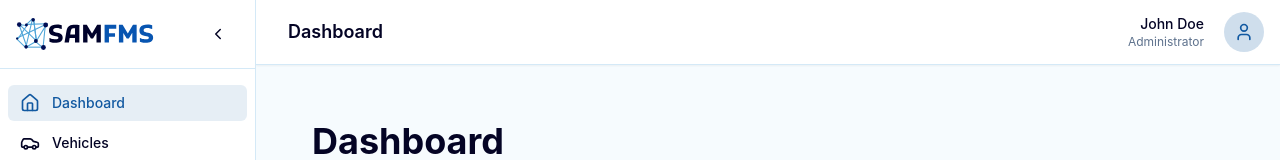
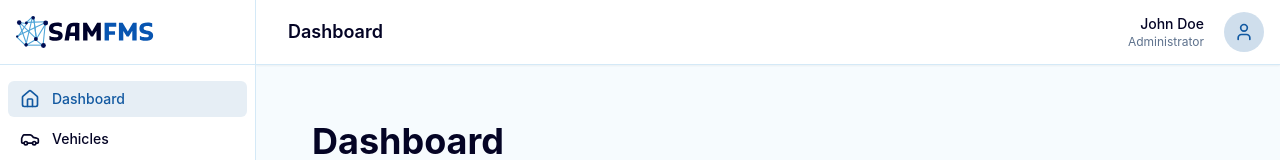
Before and after one commit to COS301-SE-2025/SAMFMS, a React (Create React App) app in the folder Frontend/samfms/: page /dashboard in a window 1280 px wide. Shown: the top 160 px of the page. Built offline with nearby package versions, Linux system fonts and the light colour scheme.

Commit message:
feat: sidebar expand button

```diff
--- a/Frontend/samfms/src/components/Sidebar.jsx
+++ b/Frontend/samfms/src/components/Sidebar.jsx
@@ -1,10 +1,8 @@
-import React, { useState } from 'react';
-import { Link, useLocation } from 'react-router-dom';
-import { cn } from '../lib/utils';
-import { useTheme } from '../contexts/ThemeContext';
+import React, {useState} from 'react';
+import {Link, useLocation} from 'react-router-dom';
+import {cn} from '../lib/utils';
+import {useTheme} from '../contexts/ThemeContext';
 import {
-  ChevronLeft,
-  ChevronRight,
   Home,
   Settings,
   User,
@@ -15,26 +13,26 @@ import {
   Navigation,
   Wrench,
 } from 'lucide-react';
-import { Button } from './ui/button';
+import {Button} from './ui/button';
 
 const Sidebar = () => {
   const [collapsed, setCollapsed] = useState(false);
   const location = useLocation();
-  const { theme } = useTheme();
+  const {theme} = useTheme();
   const navItems = [
-    { path: '/dashboard', label: 'Dashboard', icon: <Home size={20} /> },
-    { path: '/vehicles', label: 'Vehicles', icon: <Car size={20} /> },
-    { path: '/drivers', label: 'Drivers', icon: <Users size={20} /> },
-    { path: '/tracking', label: 'Tracking', icon: <Map size={20} /> },
-    { path: '/trips', label: 'Trips', icon: <Navigation size={20} /> },
-    { path: '/maintenance', label: 'Maintenance', icon: <Wrench size={20} /> },
-    { path: '/plugins', label: 'Plugins', icon: <Package2 size={20} /> },
-    { path: '/settings', label: 'Settings', icon: <Settings size={20} /> },
-    { path: '/account', label: 'Account', icon: <User size={20} /> },
+    {path: '/dashboard', label: 'Dashboard', icon: <Home size={20} />},
+    {path: '/vehicles', label: 'Vehicles', icon: <Car size={20} />},
+    {path: '/drivers', label: 'Drivers', icon: <Users size={20} />},
+    {path: '/tracking', label: 'Tracking', icon: <Map size={20} />},
+    {path: '/trips', label: 'Trips', icon: <Navigation size={20} />},
+    {path: '/maintenance', label: 'Maintenance', icon: <Wrench size={20} />},
+    {path: '/plugins', label: 'Plugins', icon: <Package2 size={20} />},
+    {path: '/settings', label: 'Settings', icon: <Settings size={20} />},
+    {path: '/account', label: 'Account', icon: <User size={20} />},
   ];
 
   const toggleSidebar = () => {
-    setCollapsed(!collapsed);
+    setCollapsed((prev) => !prev);
   };
 
   // Check if a path is active
@@ -49,12 +47,17 @@ const Sidebar = () => {
         collapsed ? 'w-16' : 'w-64'
       )}
     >
-      {' '}
       {/* Sidebar header */}
-      <div className="p-4 flex items-center justify-between border-b border-border">
-        {!collapsed && (
-          <div className="flex items-center">
-            {' '}
+      <div
+        className="p-4 flex items-center justify-between border-b border-border cursor-pointer"
+        onClick={toggleSidebar}
+        tabIndex={0}
+        aria-label={collapsed ? 'Expand sidebar' : 'Collapse sidebar'}
+        role="button"
+      >
+        {/* Logo as expand/collapse button */}
+        {!collapsed ? (
+          <div className="flex items-center w-full">
             <img
               src={
                 theme === 'dark'
@@ -65,23 +68,15 @@ const Sidebar = () => {
               className="h-8"
             />
           </div>
+        ) : (
+          <div className="w-full flex items-center justify-center">
+            <img
+              src={theme === 'dark' ? '/logo/logo_icon_dark.svg' : '/logo/logo_icon_light.svg'}
+              alt="SAMFMS Icon"
+              className="h-8"
+            />
+          </div>
         )}
-        {collapsed && (
-          <img
-            src={theme === 'dark' ? '/logo/logo_icon_dark.svg' : '/logo/logo_icon_light.svg'}
-            alt="SAMFMS Icon"
-            className="h-8 mx-auto"
-          />
-        )}
-        <Button
-          variant="ghost"
-          size="sm"
-          onClick={toggleSidebar}
-          className={cn('ml-auto', collapsed && 'mx-auto')}
-          aria-label={collapsed ? 'Expand sidebar' : 'Collapse sidebar'}
-        >
-          {collapsed ? <ChevronRight size={18} /> : <ChevronLeft size={18} />}
-        </Button>
       </div>
       {/* Navigation links */}
       <nav className="flex-1 py-4">
```
